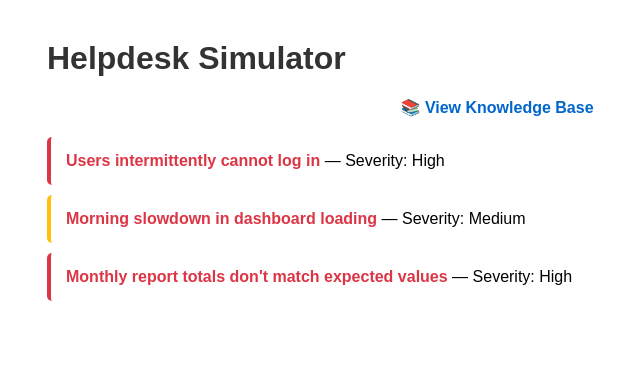
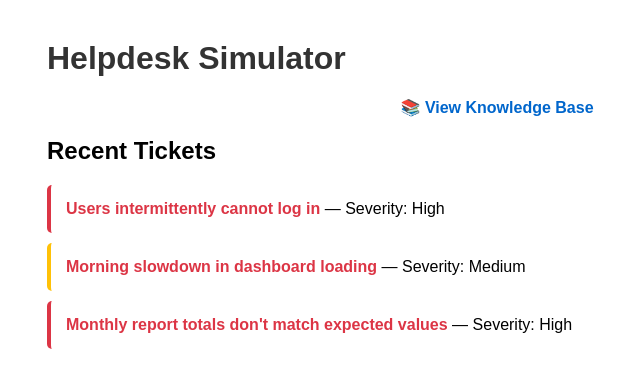
Before and after one commit to ZRbenny/Helpdesk-Simulator---TSE-PortfolioProject, a Flask app: page / in a window 1280 px wide. Shown: the top 388 px of the page, without its empty margins (143-783 px from the left). Run offline with Flask 3, Linux system fonts and the light colour scheme.

Commit message:
Final updates: Update index.html and app.py

```diff
--- a/app.py
+++ b/app.py
@@ -325,6 +325,7 @@ def ticket_detail(ticket_id):
         resolutions=resolutions
     )
 
+#Loads knowledge base page showing all resolutions
 @app.route("/kb")
 def knowledge_base():
     """Knowledge base page showing all resolutions across all tickets."""
--- a/templates/index.html
+++ b/templates/index.html
@@ -10,7 +10,7 @@
     <p style="text-align: center; margin: 10px 0 20px 0;">
     <a href="/kb" style="color: #0066cc; font-weight: bold; text-decoration: none;">📚 View Knowledge Base</a>
     </p>
-
+    <h2>Recent Tickets</h2>
     <ul>
         {% for t in tickets %}
         <li class="severity-{{ t.severity }}">
```
